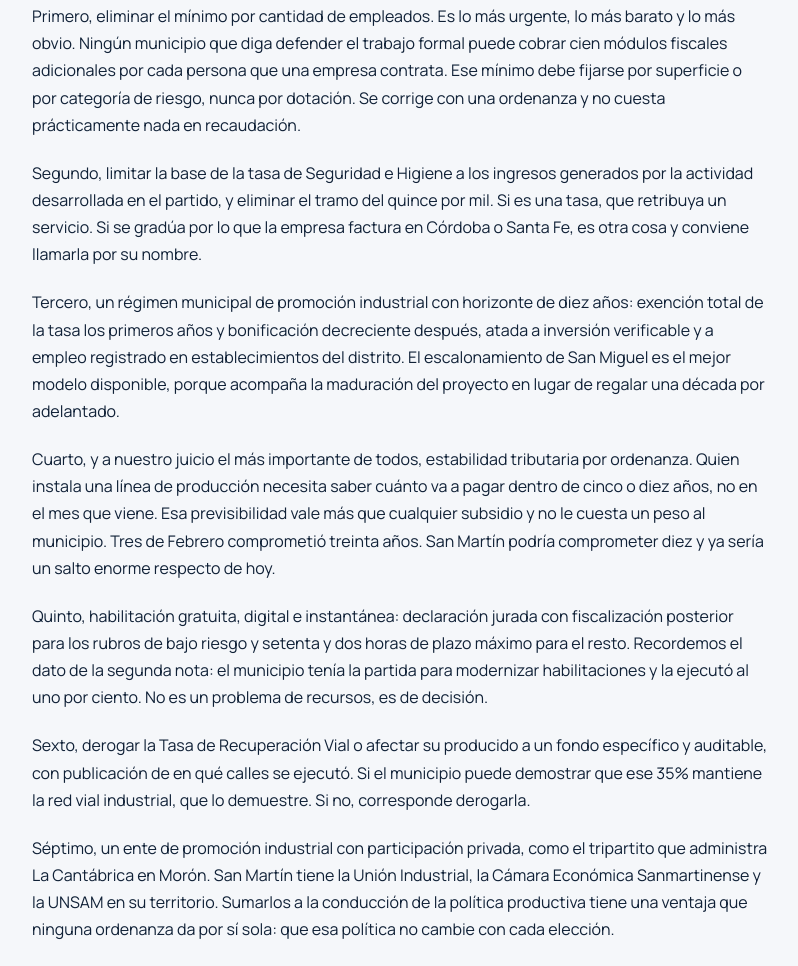
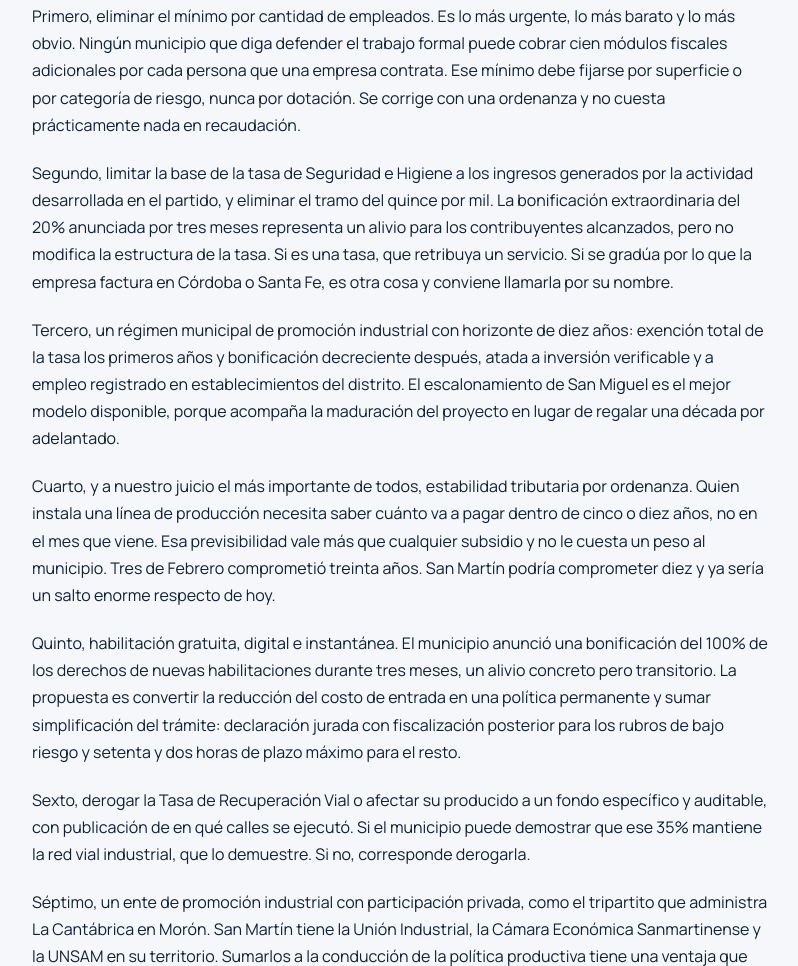
Before and after one commit to ljauregui78/san-martin-industria, a website: page public/articulo-4.html in a window 1280 px wide. Shown: the part 1327-2293 px from the top of the page, without its empty margins (240-1038 px from the left). Drawn offline with Linux system fonts and the light colour scheme.

Commit message:
Actualizar nota online articulo-4.html

```diff
--- a/public/articulo-4.html
+++ b/public/articulo-4.html
@@ -61,10 +61,10 @@ body{background:var(--bg)}.article-static{max-width:780px;margin:55px auto 90px;
 <p>Anticipamos el argumento que vamos a escuchar apenas se publique esto: que el intendente no puede hacer nada porque los problemas son nacionales. Es verdad que un intendente no baja Ingresos Brutos ni las cargas patronales. También es verdad que no puede permanecer indiferente, porque es precisamente él quien debe representar al distrito frente a la provincia y reclamar lo que le corresponde. Y sobre todo, no puede escudarse en lo que no depende de él para no hacer lo que sí.</p>
 <p>Lo que sí depende de él es esto.</p>
 <p>Primero, eliminar el mínimo por cantidad de empleados. Es lo más urgente, lo más barato y lo más obvio. Ningún municipio que diga defender el trabajo formal puede cobrar cien módulos fiscales adicionales por cada persona que una empresa contrata. Ese mínimo debe fijarse por superficie o por categoría de riesgo, nunca por dotación. Se corrige con una ordenanza y no cuesta prácticamente nada en recaudación.</p>
-<p>Segundo, limitar la base de la tasa de Seguridad e Higiene a los ingresos generados por la actividad desarrollada en el partido, y eliminar el tramo del quince por mil. Si es una tasa, que retribuya un servicio. Si se gradúa por lo que la empresa factura en Córdoba o Santa Fe, es otra cosa y conviene llamarla por su nombre.</p>
+<p>Segundo, limitar la base de la tasa de Seguridad e Higiene a los ingresos generados por la actividad desarrollada en el partido, y eliminar el tramo del quince por mil. La bonificación extraordinaria del 20% anunciada por tres meses representa un alivio para los contribuyentes alcanzados, pero no modifica la estructura de la tasa. Si es una tasa, que retribuya un servicio. Si se gradúa por lo que la empresa factura en Córdoba o Santa Fe, es otra cosa y conviene llamarla por su nombre.</p>
 <p>Tercero, un régimen municipal de promoción industrial con horizonte de diez años: exención total de la tasa los primeros años y bonificación decreciente después, atada a inversión verificable y a empleo registrado en establecimientos del distrito. El escalonamiento de San Miguel es el mejor modelo disponible, porque acompaña la maduración del proyecto en lugar de regalar una década por adelantado.</p>
 <p>Cuarto, y a nuestro juicio el más importante de todos, estabilidad tributaria por ordenanza. Quien instala una línea de producción necesita saber cuánto va a pagar dentro de cinco o diez años, no en el mes que viene. Esa previsibilidad vale más que cualquier subsidio y no le cuesta un peso al municipio. Tres de Febrero comprometió treinta años. San Martín podría comprometer diez y ya sería un salto enorme respecto de hoy.</p>
-<p>Quinto, habilitación gratuita, digital e instantánea: declaración jurada con fiscalización posterior para los rubros de bajo riesgo y setenta y dos horas de plazo máximo para el resto. Recordemos el dato de la segunda nota: el municipio tenía la partida para modernizar habilitaciones y la ejecutó al uno por ciento. No es un problema de recursos, es de decisión.</p>
+<p>Quinto, habilitación gratuita, digital e instantánea. El municipio anunció una bonificación del 100% de los derechos de nuevas habilitaciones durante tres meses, un alivio concreto pero transitorio. La propuesta es convertir la reducción del costo de entrada en una política permanente y sumar simplificación del trámite: declaración jurada con fiscalización posterior para los rubros de bajo riesgo y setenta y dos horas de plazo máximo para el resto.</p>
 <p>Sexto, derogar la Tasa de Recuperación Vial o afectar su producido a un fondo específico y auditable, con publicación de en qué calles se ejecutó. Si el municipio puede demostrar que ese 35% mantiene la red vial industrial, que lo demuestre. Si no, corresponde derogarla.</p>
 <p>Séptimo, un ente de promoción industrial con participación privada, como el tripartito que administra La Cantábrica en Morón. San Martín tiene la Unión Industrial, la Cámara Económica Sanmartinense y la UNSAM en su territorio. Sumarlos a la conducción de la política productiva tiene una ventaja que ninguna ordenanza da por sí sola: que esa política no cambie con cada elección.</p>
 <p>Octavo, ventanilla técnica única con el INTI y la UNSAM, que ya están en el distrito. Que una pyme acceda a asistencia técnica, certificación y transferencia tecnológica en una sola oficina municipal no requiere presupuesto adicional relevante. Requiere voluntad de coordinar.</p>
```
